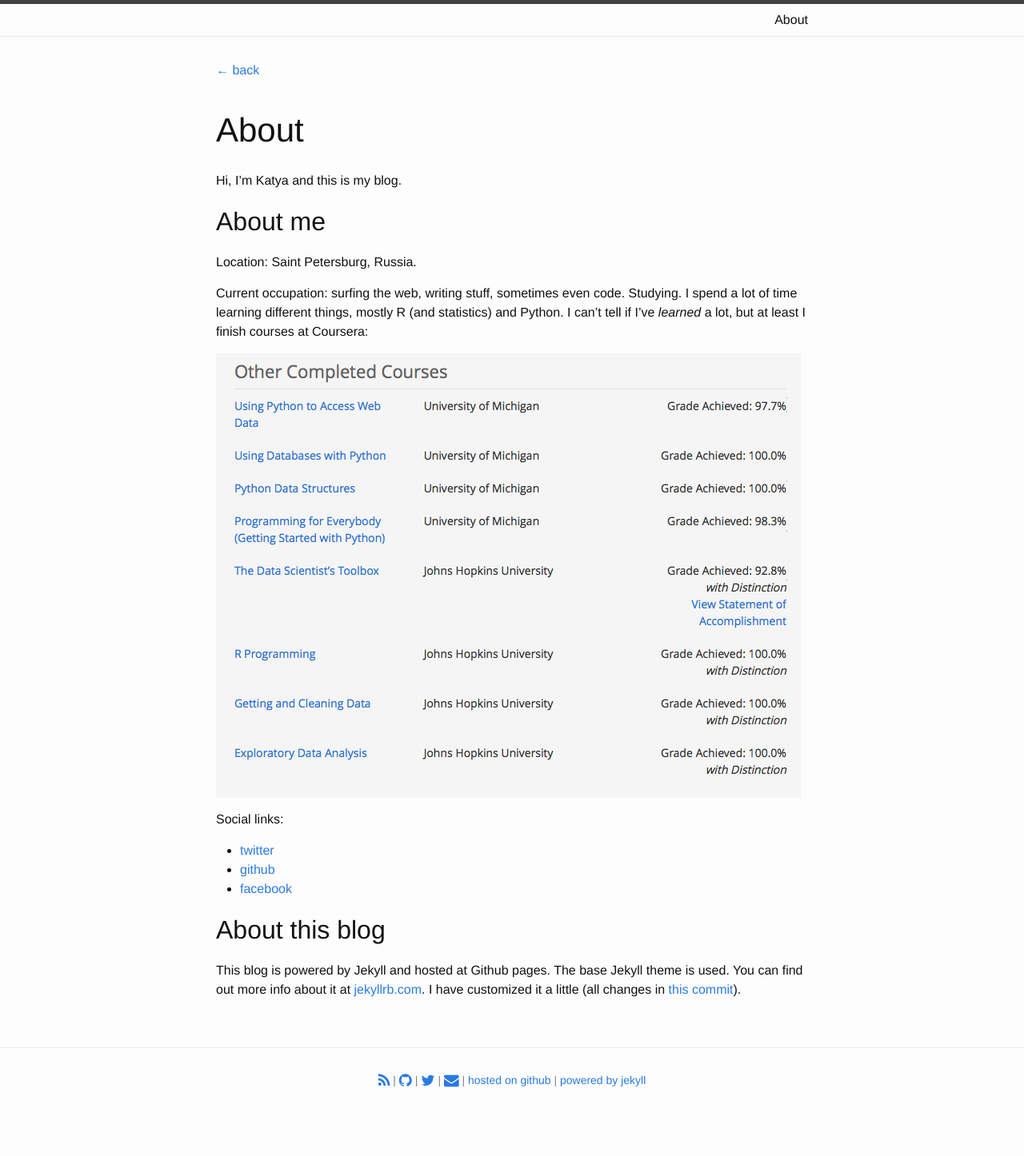
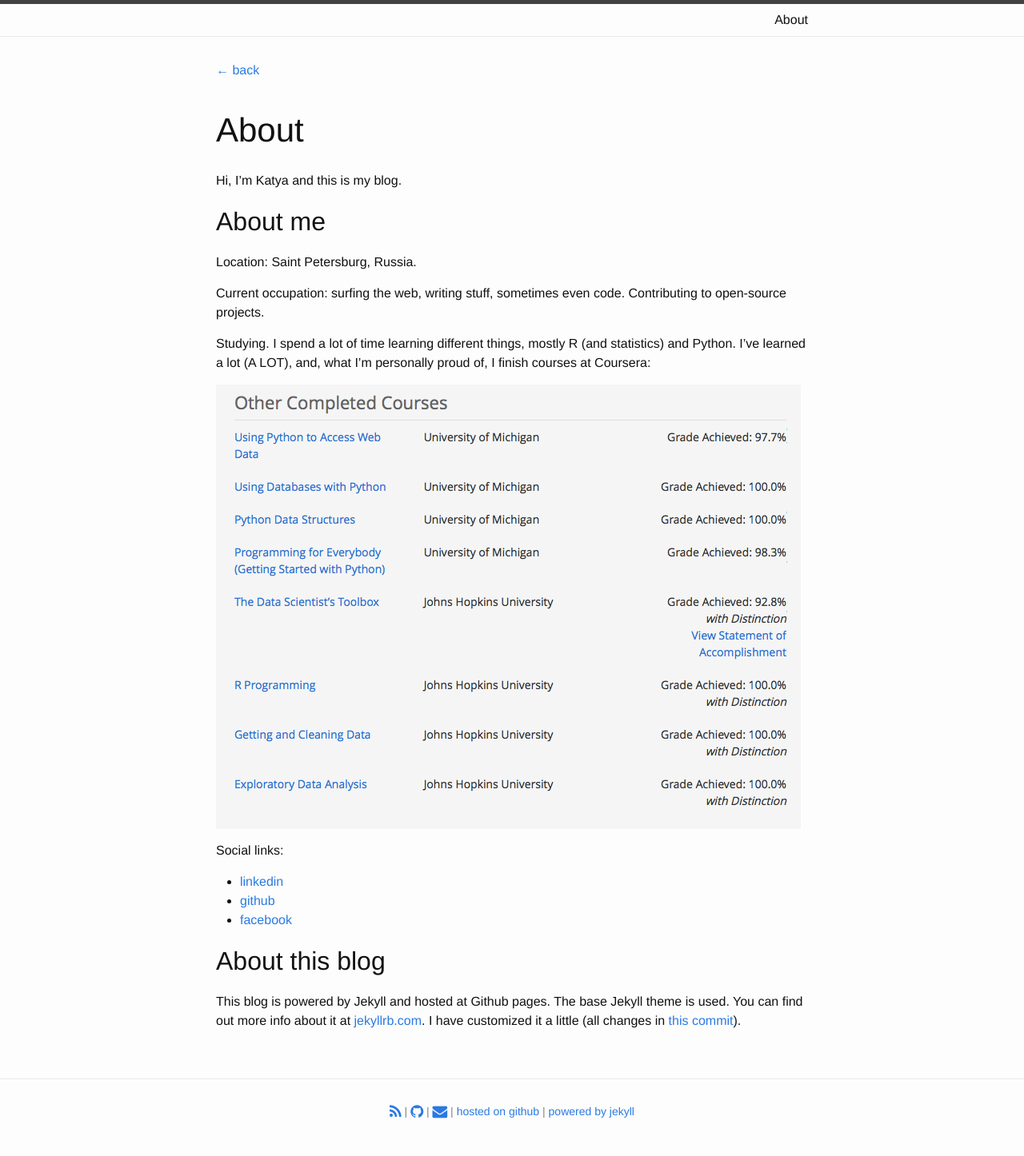
Before and after one commit to demidovakatya/demidovakatya.github.io, a Jekyll site: the page built from about.md, in a window 1280 px wide. Shown: the whole page at 80% size. Built offline with Jekyll 4.4.1, drawn with Linux system fonts in a browser that asks for light colours; nearby versions of some CDN libraries; before the commit the page ends 1407 px from its top, so only the background shows below that.

Commit message:
Small changes

```diff
--- a/_includes/footer.html
+++ b/_includes/footer.html
@@ -5,7 +5,7 @@
     <div class="footer-col-wrapper">
 
       <div class="footer-col">
-        <p><a href="{{ "/feed.xml" | prepend: site.baseurl }}"><i class="fa fa-rss fa-lg"></i></a> | <a href="https://github.com/demidovakatya"><i class="fa fa-github fa-lg"></i></a> | <a href="https://twitter.com/fuckingsun"><i class="fa fa-twitter fa-lg"></i></a> | <a href="mailto:{{ site.email }}"><i class="fa fa-envelope fa-lg"></i></a> | <a href="https://pages.github.com">hosted on github</a> | <a href="http://jekyllrb.com">powered by jekyll</a></p>
+        <p><a href="{{ "/feed.xml" | prepend: site.baseurl }}"><i class="fa fa-rss fa-lg"></i></a> | <a href="https://github.com/demidovakatya"><i class="fa fa-github fa-lg"></i></a> | <!-- <a href="https://twitter.com/fuckingsun"><i class="fa fa-twitter fa-lg"></i></a> | --> <a href="mailto:{{ site.email }}"><i class="fa fa-envelope fa-lg"></i></a> | <a href="https://pages.github.com">hosted on github</a> | <a href="http://jekyllrb.com">powered by jekyll</a></p>
       </div>
     </div>
 
--- a/about.md
+++ b/about.md
@@ -10,13 +10,15 @@ Hi, I'm Katya and this is my blog.
 
 Location: Saint Petersburg, Russia.
 
-Current occupation: surfing the web, writing stuff, sometimes even code. Studying. I spend a lot of time learning different things, mostly R (and statistics) and Python. I can't tell if I've *learned* a lot, but at least I finish courses at Coursera:
+Current occupation: surfing the web, writing stuff, sometimes even code. Contributing to open-source projects.
+
+Studying. I spend a lot of time learning different things, mostly R (and statistics) and Python. I've learned a lot (A LOT), and, what I'm personally proud of, I finish courses at Coursera:
 
 ![finished courses](/assets/coursera.png)
 
 Social links:
 
-* [twitter](https://twitter.com/fuckingsun)
+* [linkedin](https://ru.linkedin.com/in/demidovakatya/en)
 * [github](https://github.com/demidovakatya)
 * [facebook](https://www.facebook.com/demidovakatya)
 
```
